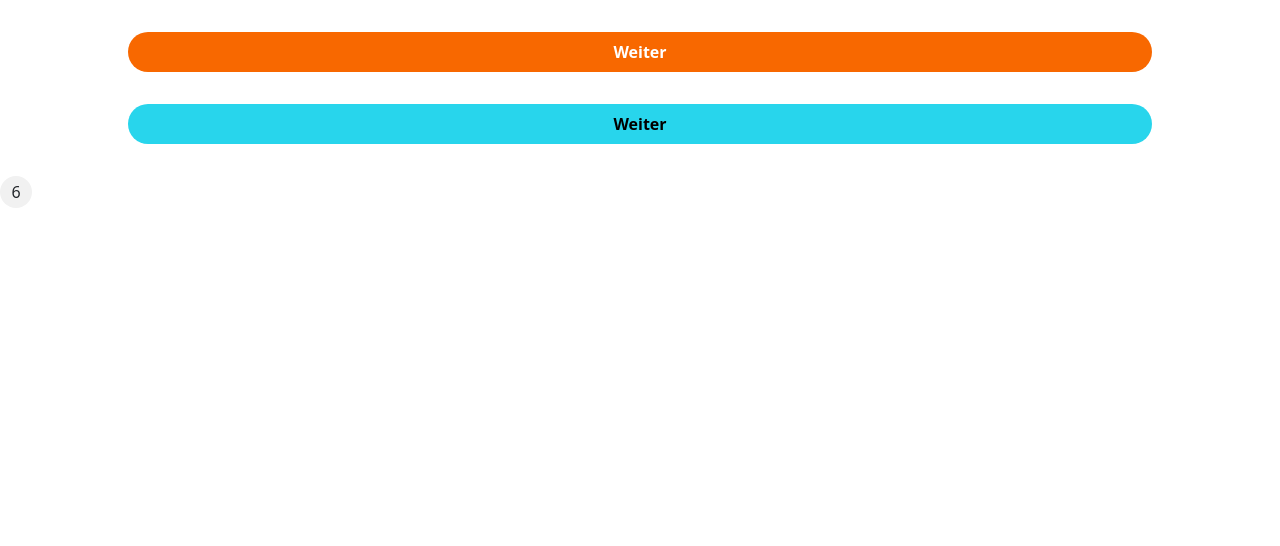
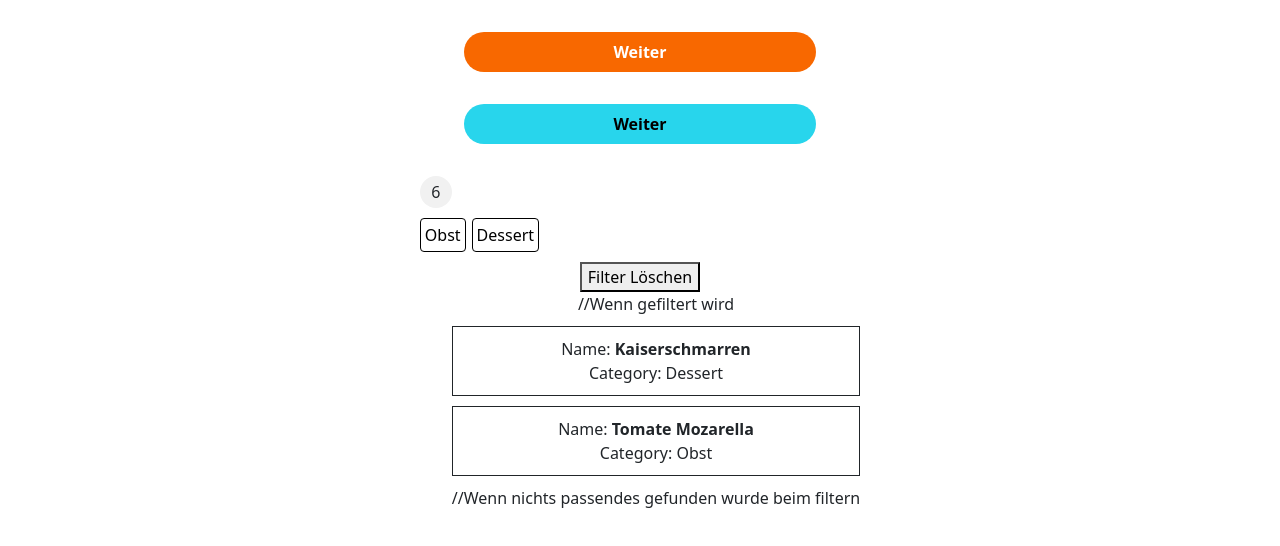
Before and after one commit to Melli1234d/fruehstueckrezepte, a React (Create React App) app: page / in a window 1280 px wide. Shown: the top 546 px of the page. Built offline with nearby package versions, Linux system fonts and the light colour scheme.

Commit message:
Filterfunktion

```diff
--- a/src/App.css
+++ b/src/App.css
@@ -36,3 +36,35 @@
     transform: rotate(360deg);
   }
 }
+
+
+
+
+body {
+  display: flex;
+  justify-content: center;
+}
+ul {
+  list-style-type: none;
+  padding: 0;
+}
+li {
+  margin: 10px 0;
+  border: 1px solid;
+  padding: 10px;
+}
+.category_filter {
+  display: flex;
+  gap: 6px;
+  margin: 10px 0;
+}
+.category_filter button {
+  cursor: pointer;
+  border: 1px solid;
+  border-radius: 4px;
+  padding: 4px;
+  background-color: white;
+}
+.category_filter button.selected {
+  background-color: wheat;
+}
--- a/src/App.js
+++ b/src/App.js
@@ -3,12 +3,52 @@ import './App.css';
 import PrimaryButton from './components/UI/components/Buttons/PrimaryButton';
 import SecondaryButton from './components/UI/components/Buttons/SecondaryButton';
 import RoundButton from './components/UI/components/Buttons/Roundbutton';
-
-// filename app.js
+import { useState, useEffect } from "react"
+//Bootstrap
 import "bootstrap/dist/css/bootstrap.min.css";
 import "bootstrap/dist/js/bootstrap.bundle.min";
 
+
+  const recipes = [
+	{
+	  id: 1,
+	  name: "Kaiserschmarren",
+	  category: "Dessert",
+	},
+	{
+	  id: 2,
+	  name: "Tomate Mozarella",
+	  category: "Obst",
+	},
+  ]
+
+
+
 function App() {
+
+  //Rezept filtern -> von den Daten recipes: wird nach der Kategorie gefiltert
+  const [filteredRecipes, setFilteredRecipes] = useState(recipes);
+  const [category, setCategory] = useState();
+
+  //Setzt den Filter, durchläuft die Recipes(Daten) als recipe durch und returnt
+  useEffect(() => {
+	setFilteredRecipes(
+	  recipes.filter((recipe) => {
+		return (
+		  (!category ||
+			(category === "Obst"
+			  ? recipe.category === "Obst"
+			  : recipe.category === "Dessert"))
+		);
+	  })
+	);
+  }, [category]);
+
+  const clearFilters = () => {
+	//Filter wieder auf Null setzen
+	setCategory("");
+  };
+
 	return (
 		<div className="App">
 			<PrimaryButton>
@@ -20,6 +60,42 @@ function App() {
 			<RoundButton>
 				6
 			</RoundButton>
+
+
+	  <div className="category_filter">
+        <button className={`${category === "Obst" ? "selected" : ""}`}
+          		onClick={() => setCategory("Obst")}
+        >
+         	Obst
+        </button>
+        <button className={`${category === "Dessert" ? "selected" : ""}`}
+          		onClick={() => setCategory("Dessert")}
+        >
+          	Dessert
+        </button>
+      </div>
+    	<button onClick={clearFilters}>
+		Filter Löschen
+	  	</button>
+      <ul>
+		//Wenn gefiltert wird
+		{filteredRecipes.map((recipe) => {
+          const { name, category, id } = recipe;
+          return (
+            <li key={id}>
+              <div>
+                Name: <strong>{name}</strong>
+              </div>
+              <div>Category: {category}</div>
+            </li>
+          );
+        })}
+
+		//Wenn nichts passendes gefunden wurde beim filtern
+        {filteredRecipes.length === 0 && (
+          <div>Keine Rezepte gefunden</div>
+        )}
+      </ul>
 		</div>
 	);
 }
```
Also changed, not shown: src/components/UI/components/GreyTile.jsx (added), src/components/UI/components/OrangeTile.jsx (added), src/components/UI/scss/components/GreyTile.scss (added), src/components/UI/scss/components/OrangeTile.scss (added).
